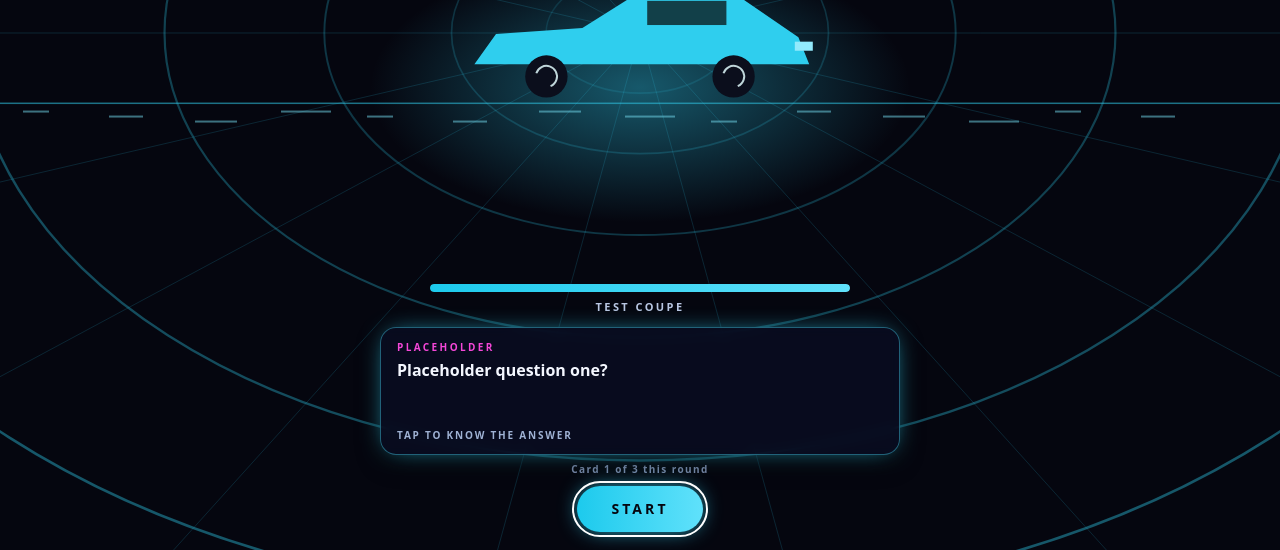
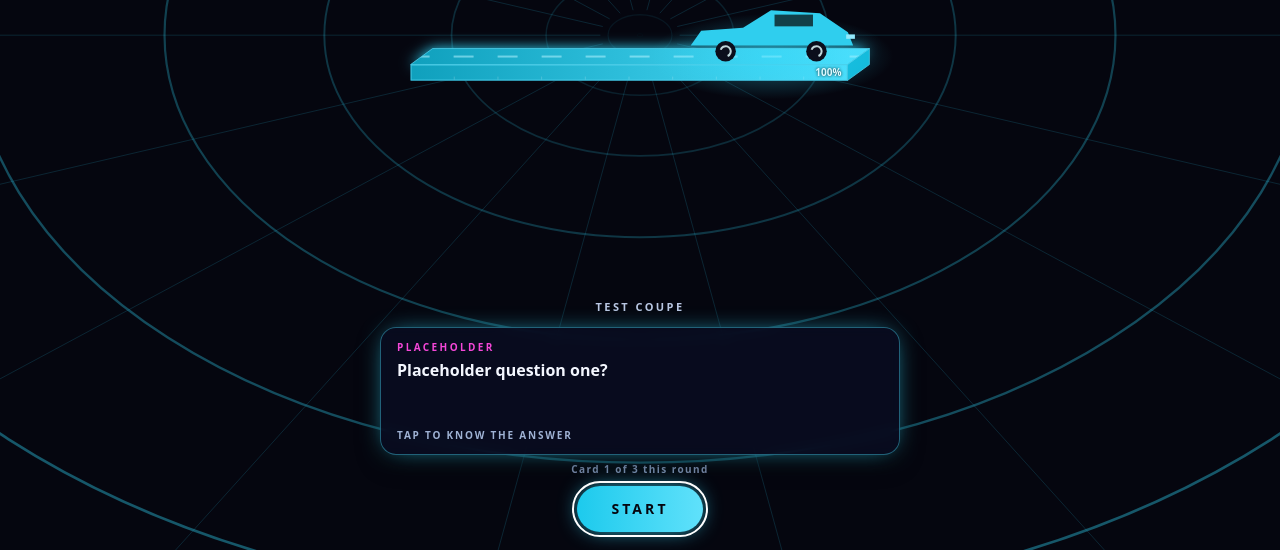
Before and after one commit to manavdakhoer-design/racing-game, a website: page index.html in a window 1280 px wide. Shown: the part 250-800 px from the top of the page. Drawn offline with Linux system fonts and the light colour scheme; animation ran at ten frames a second.

Commit message:
Loading screen: cuboid bar

```diff
--- a/index.html
+++ b/index.html
@@ -222,8 +222,8 @@
 #ldc{position:absolute;inset:0;width:100%;height:100%;display:block;pointer-events:none}
 #loader .ldz{position:relative;z-index:1;width:100%;max-width:520px;display:flex;flex-direction:column;align-items:center;flex:1 0 auto;min-height:0}
 #ldttl{margin-top:6px;font:800 12px/1 Orbitron,ui-sans-serif,system-ui,sans-serif;letter-spacing:.34em;color:var(--ld-line);text-align:center;text-shadow:0 0 14px var(--ld-glow)}
-#ldslot{flex:1 1 auto;min-height:96px;width:100%}
-#ldbar{width:min(78vw,420px);height:8px;border-radius:6px;background:#ffffff1c;overflow:hidden}
+#ldslot{flex:1 1 auto;min-height:118px;width:100%}
+#ldbar{position:absolute;width:1px;height:1px;overflow:hidden;clip:rect(0 0 0 0);white-space:nowrap}   /* the visible bar is the 3D cuboid drawn on the canvas; this one stays for screen readers */
 #ldfill{height:100%;width:0;border-radius:6px;background:var(--ld-bar);box-shadow:0 0 14px var(--ld-glow)}
 #ldname{margin-top:9px;min-height:12px;font:700 11px/1 ui-sans-serif,system-ui,sans-serif;letter-spacing:.22em;text-transform:uppercase;color:#b9c6e2;text-align:center}
 #ldcard{margin-top:14px;width:100%;min-height:128px;display:flex;flex-direction:column;align-items:flex-start;gap:7px;padding:14px 16px;text-align:left;font:inherit;color:inherit;border:1px solid var(--ld-card);border-radius:16px;background:rgba(9,13,34,.8);box-shadow:0 0 26px -10px var(--ld-glow),0 8px 24px #0007;backdrop-filter:blur(6px);-webkit-backdrop-filter:blur(6px);cursor:pointer}
@@ -237,7 +237,7 @@
 #ldcard.flip{animation:ldflip .3s ease}
 @keyframes ldflip{0%{transform:rotateX(0)}50%{transform:rotateX(88deg)}100%{transform:rotateX(0)}}
 @media (prefers-reduced-motion:reduce){#loader,#ldgo{transition:none}#ldcard.flip{animation:none}}
-@media (max-height:480px){#ldttl{display:none}#ldslot{min-height:70px}#ldcard{min-height:92px;margin-top:8px;padding:10px 14px;gap:5px}#ldq{font-size:14px}#ldgo{min-height:40px;margin:8px 0 2px}}
+@media (max-height:480px){#ldttl{display:none}#ldslot{min-height:104px}#ldcard{min-height:92px;margin-top:8px;padding:10px 14px;gap:5px}#ldq{font-size:14px}#ldgo{min-height:40px;margin:8px 0 2px}}
 </style>
 <div id="loader" role="dialog" aria-modal="true" aria-label="Loading Weight-Shift Odyssey"><canvas id="ldc" aria-hidden="true"></canvas>
 <div class="ldz">
@@ -287,33 +287,45 @@ LD.cars=[{id:'base',name:'Test Coupe',draw:function(ctx,w,h,P){
   [.24,.76].forEach(function(f){ctx.fillStyle=P.tire;ctx.beginPath();ctx.arc(w*f,h*.78,h*.14,0,6.2832);ctx.fill();ctx.strokeStyle=P.rim;ctx.lineWidth=2;ctx.beginPath();ctx.arc(w*f,h*.78,h*.07,P.t*12,P.t*12+4);ctx.stroke()});
 }}];
 LD.cur=LD.cars[0];
-var cv=$('ldc'),cx=cv.getContext&&cv.getContext('2d'),slot=$('ldslot'),W=0,H=0,DPR=1,box={x:0,y:0,w:10,h:4};
+var cv=$('ldc'),cx=cv.getContext&&cv.getContext('2d'),slot=$('ldslot'),W=0,H=0,DPR=1,G={x0:0,y0:0,Lb:200,dx:22,dy:16,fh:16,cw:80,ch:34},curP=0,lastT=0;
 function resize(){
   DPR=Math.min(2,window.devicePixelRatio||1);W=window.innerWidth;H=window.innerHeight;cv.width=Math.round(W*DPR);cv.height=Math.round(H*DPR);
-  var r=slot.getBoundingClientRect(),cw=Math.min(r.width*.82,360),ch=cw*.42;
-  if(ch>r.height-10){ch=Math.max(40,r.height-10);cw=ch/.42}
-  box={x:r.left+r.width/2-cw/2,y:r.top+r.height/2-ch/2,w:cw,h:ch};
+  var r=slot.getBoundingClientRect(),dx=22,dy=16,fh=16,Lb=Math.min(r.width*.84,460);
+  var ch=Math.min(Lb*.40*.42,(r.height-fh-dy/2-10)/.86);if(ch<26)ch=26;
+  var Hg=.86*ch+dy/2+fh,top=r.top+(r.height-Hg)/2;
+  G={x0:r.left+(r.width-Lb-dx)/2,y0:top+.86*ch+dy/2,Lb:Lb,dx:dx,dy:dy,fh:fh,cw:ch/.42,ch:ch};
   if(!raf)frame(lastT);
 }
-var lastT=0;
 function frame(t){
   lastT=t;if(!cx)return;
-  var P=LD.pal;P.t=t;
+  var P=LD.pal,p=curP,x0=G.x0,y0=G.y0,Lb=G.Lb,dx=G.dx,dy=G.dy,fh=G.fh,cw=G.cw,ch=G.ch,i,u,r,a;P.t=t;
+  var xp=x0+p*Lb+cw*(.5-.5*p);                 /* lit part ends under the car, and reaches the far end at 100% */
+  var vx=x0+(Lb+dx)/2,vy=y0-ch*.4,maxR=Math.hypot(W,H)*.7;
   cx.setTransform(DPR,0,0,DPR,0,0);cx.fillStyle='#05060f';cx.fillRect(0,0,W,H);
-  var vx=box.x+box.w*.5,vy=box.y+box.h*.5,maxR=Math.hypot(W,H)*.7,i,u,r,a;
   /* tunnel: rings rushing outward + fixed radial lines */
   for(i=0;i<9;i++){u=((i/9)+t*.12)%1;r=maxR*u*u;cx.strokeStyle=P.col(80,55,u*.5);cx.lineWidth=1+u*2;cx.beginPath();cx.ellipse(vx,vy,r*1.25,r*.8,0,0,6.2832);cx.stroke()}
   cx.lineWidth=1;
-  for(i=0;i<18;i++){a=i*6.2832/18;cx.strokeStyle=P.col(80,55,.16);cx.beginPath();cx.moveTo(vx+Math.cos(a)*maxR*.03*1.25,vy+Math.sin(a)*maxR*.03*.8);cx.lineTo(vx+Math.cos(a)*maxR*1.25,vy+Math.sin(a)*maxR*.8);cx.stroke()}
-  /* glow under the car, road line with moving dashes */
-  var gy=box.y+box.h*.86,R=box.w*.75,g=cx.createRadialGradient(0,0,2,0,0,R);g.addColorStop(0,P.col(100,60,.38));g.addColorStop(1,P.col(100,60,0));
-  cx.save();cx.translate(vx,gy);cx.scale(1,.5);cx.fillStyle=g;cx.fillRect(-R,-R,2*R,2*R);cx.restore();
-  cx.fillStyle=P.col(80,55,.55);cx.fillRect(0,gy+box.h*.1,W,1.5);
-  cx.fillStyle=P.col(80,70,.5);for(i=0;i<14;i++){var dx=((i*86-t*260)%(W+86)+W+86)%(W+86)-43;cx.fillRect(dx,gy+box.h*.1+8+(i%3)*5,26+(i%4)*8,2)}
-  /* car (drawn by the car table; bobs a little) */
-  cx.save();cx.translate(box.x,box.y+(RM?0:Math.sin(t*9)*1.3));LD.cur.draw(cx,box.w,box.h,P);cx.restore();
-}
-function setPct(p){$('ldfill').style.width=(p*100).toFixed(1)+'%';var n=Math.round(p*10)*10,b=$('ldbar');if(b.getAttribute('aria-valuenow')!=n)b.setAttribute('aria-valuenow',n)}
+  for(i=0;i<18;i++){a=i*6.2832/18;cx.strokeStyle=P.col(80,55,.16);cx.beginPath();cx.moveTo(vx+Math.cos(a)*maxR*.0375,vy+Math.sin(a)*maxR*.024);cx.lineTo(vx+Math.cos(a)*maxR*1.25,vy+Math.sin(a)*maxR*.8);cx.stroke()}
+  /* cuboid bar: top face, front face and end face. Dark glass until the car has driven over it, then lit in the palette. */
+  function poly(pts){cx.beginPath();cx.moveTo(pts[0],pts[1]);for(var k=2;k<pts.length;k+=2)cx.lineTo(pts[k],pts[k+1]);cx.closePath()}
+  var TOP=[x0,y0,x0+Lb,y0,x0+Lb+dx,y0-dy,x0+dx,y0-dy],END=[x0+Lb,y0,x0+Lb+dx,y0-dy,x0+Lb+dx,y0-dy+fh,x0+Lb,y0+fh];
+  cx.fillStyle='#141a3e';poly(TOP);cx.fill();cx.fillStyle='#0b102a';cx.fillRect(x0,y0,Lb,fh);cx.fillStyle='#080c20';poly(END);cx.fill();
+  if(p>0){
+    var LT=[x0,y0,xp,y0,xp+dx,y0-dy,x0+dx,y0-dy],g1=cx.createLinearGradient(x0,0,x0+Lb,0);g1.addColorStop(0,P.col(85,40));g1.addColorStop(1,P.col(95,64));
+    cx.save();cx.shadowColor=P.glow;cx.shadowBlur=RM?0:14;cx.fillStyle=g1;poly(LT);cx.fill();cx.restore();
+    cx.fillStyle=g1;cx.fillRect(x0,y0,xp-x0,fh);
+    cx.save();poly(LT);cx.clip();cx.fillStyle=P.col(100,85,.55);var off=RM?0:(t*70)%44;for(i=-1;i<Lb/44+2;i++)cx.fillRect(x0+dx*.5+i*44+off-10,y0-dy*.5-1,20,2);cx.restore();   /* road dashes slide past the car */
+    if(p>=.999){cx.fillStyle=P.col(85,46);poly(END);cx.fill()}
+  }
+  cx.strokeStyle=P.col(80,62,.75);cx.lineWidth=1;poly(TOP);cx.stroke();cx.strokeRect(x0+.5,y0+.5,Lb-1,fh-1);poly(END);cx.stroke();
+  cx.strokeStyle='#ffffff30';for(i=1;i<10;i++){var tx=x0+Lb*i/10;cx.beginPath();cx.moveTo(tx,y0+fh-4);cx.lineTo(tx,y0+fh-1);cx.stroke()}
+  cx.font='800 10px ui-sans-serif,system-ui,sans-serif';cx.textAlign='right';cx.textBaseline='middle';cx.fillStyle='#fff';cx.shadowColor='#000';cx.shadowBlur=3;cx.fillText(Math.round(p*100)+'%',x0+Lb-6,y0+fh/2+.5);cx.shadowBlur=0;cx.textAlign='start';
+  /* the car runs along the top face; its glow sits under it */
+  var carX=x0+dx*.5+p*(Lb-cw),gy=y0-dy*.5,R=cw*.7,g=cx.createRadialGradient(0,0,2,0,0,R);g.addColorStop(0,P.col(100,60,.4));g.addColorStop(1,P.col(100,60,0));
+  cx.save();cx.translate(carX+cw/2,gy);cx.scale(1,.35);cx.fillStyle=g;cx.fillRect(-R,-R,2*R,2*R);cx.restore();
+  cx.save();cx.translate(carX,gy-.86*ch+(RM?0:Math.sin(t*14)*.8));LD.cur.draw(cx,cw,ch,P);cx.restore();
+}
+function setPct(p){curP=p;$('ldfill').style.width=(p*100).toFixed(1)+'%';var n=Math.round(p*10)*10,b=$('ldbar');if(b.getAttribute('aria-valuenow')!=n)b.setAttribute('aria-valuenow',n)}
 
 /* LOAD-B4: flashcard. States: question -> "Tap to know the answer" -> flip to answer -> "Tap for next card" -> next card. Text is set with textContent only. */
 LD.cards=[
```
